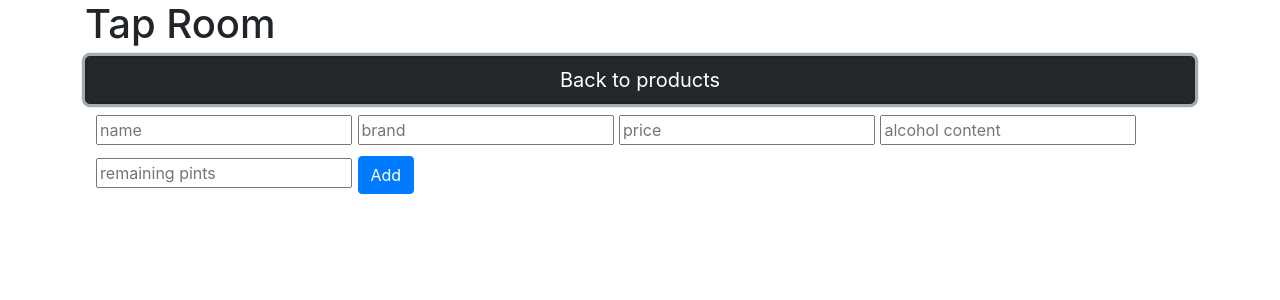
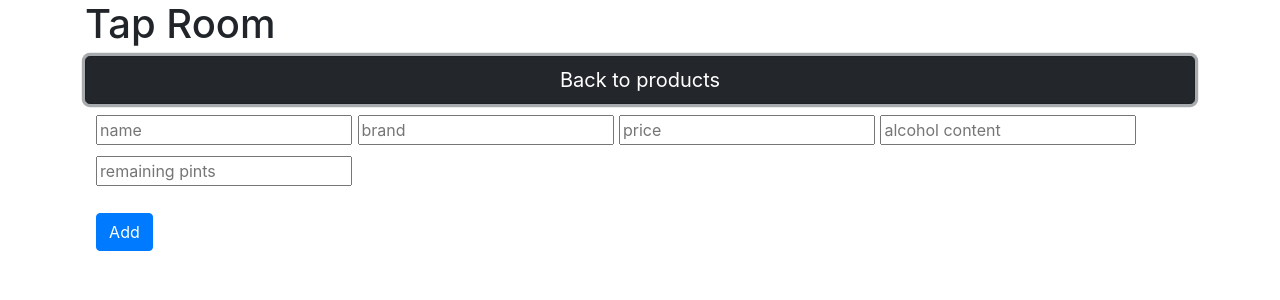
Before and after one commit to reeder32/tap-room, a React (Create React App) app: page / in a window 1280 px wide. Both pictures are taken after a click on the button "Add new". Shown: the top 300 px of the page. Built offline with nearby package versions, Linux system fonts and the light colour scheme; the HTML template or start-up script is replaced by a standard one.

Commit message:
:memo: update readme

```diff
--- a/src/components/ProductList.js
+++ b/src/components/ProductList.js
@@ -2,6 +2,8 @@ import React from "react";
 import ProductCell from "./ProductCell";
 import PropTypes from "prop-types";
 import DeleteButton from "./DeleteButton";
+import ListGroup from "react-bootstrap/ListGroup";
+
 function ProductList(props) {
   function handleDeletePint(productToEdit) {
     props.onDeletePint({
@@ -17,8 +19,9 @@ function ProductList(props) {
   }
   return (
     <React.Fragment>
+      <ListGroup>
         {props.productList.map((product) => (
-        <>
+          <ListGroup.Item>
             <ProductCell
               whenCellClicked={props.onCellSelection}
               name={product.name}
@@ -33,11 +36,9 @@ function ProductList(props) {
               product={product}
               onDeletePint={() => handleDeletePint(product)}
             ></DeleteButton>{" "}
-        </>
+          </ListGroup.Item>
         ))}
-      {/* {props.productList.map((product) => (
-
-        ))} */}
+      </ListGroup>
     </React.Fragment>
   );
 }
--- a/src/components/ResusableForm.js
+++ b/src/components/ResusableForm.js
@@ -1,11 +1,13 @@
 import React from "react";
 import PropTypes from "prop-types";
 import Button from "react-bootstrap/Button";
+import Form from "react-bootstrap/Form";
 
 function ReusableForm(props) {
   return (
     <React.Fragment>
-      <form onSubmit={props.formSubmissionHandler}>
+      <Form onSubmit={props.formSubmissionHandler}>
+        <Form.Group>
           <input type="text" name="name" placeholder="name" required />
           <input type="text" name="brand" placeholder="brand" required />
           <input type="text" name="price" placeholder="price" required />
@@ -21,10 +23,11 @@ function ReusableForm(props) {
             placeholder="remaining pints"
             required
           />
+        </Form.Group>
         <Button variant="primary" type="submit">
           {props.buttonText}
         </Button>
-      </form>
+      </Form>
     </React.Fragment>
   );
 }
```
Also changed, not shown: 1 other file (tests, documents, lock files or other folders). Lines whose indentation alone changed are shown as unchanged.
